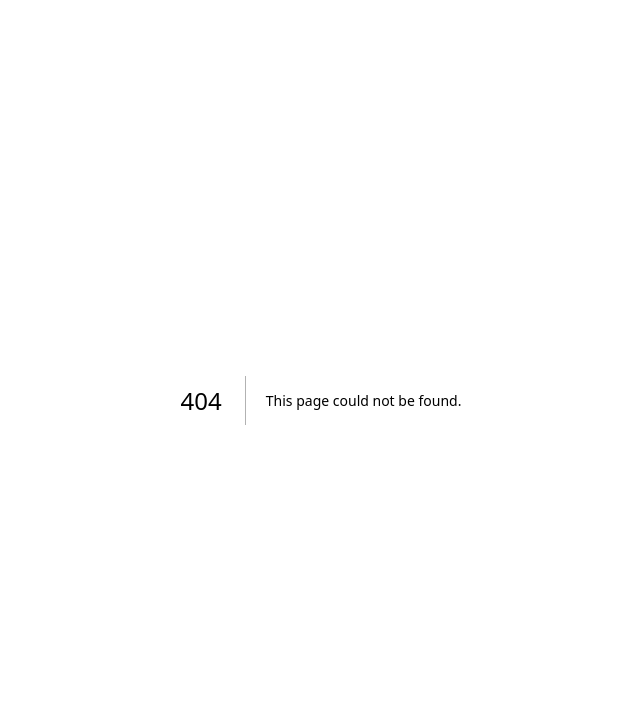
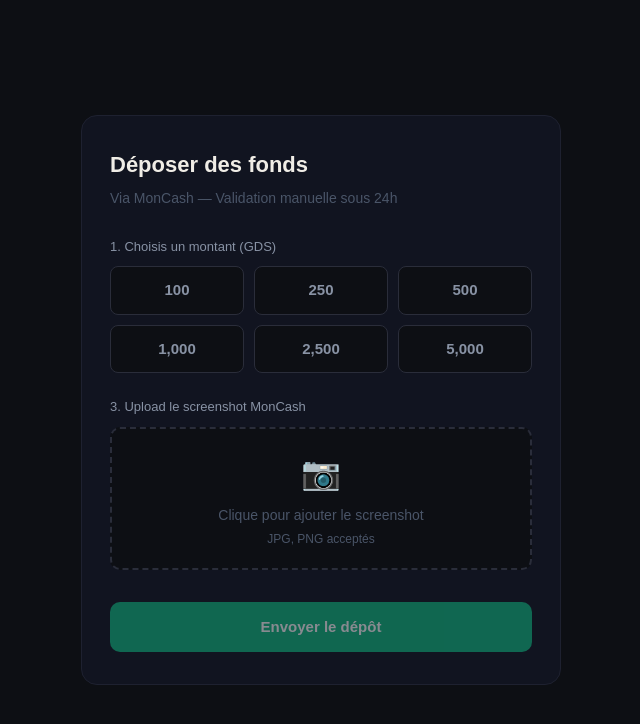
Before and after one commit to infiny4love8/Quiz-arena, a Next.js app: page /depot in a window 1280 px wide. Before the commit this address had no page. Shown: the top 724 px of the page, without its empty margins (319-959 px from the left). Built offline with nearby package versions, Linux system fonts and the light colour scheme; no server answers.

Commit message:
page depotjeu aussi

```diff
--- a/app/dashboard/page.tsx
+++ b/app/dashboard/page.tsx
@@ -140,8 +140,8 @@
           <Link href="/withdraw" className="block px-4 py-3 text-zinc-400 hover:text-yellow-400">
             Retrait
           </Link>
-          <Link href="/leaderboard" className="block px-4 py-3 text-zinc-400 hover:text-yellow-400">
-            Classement
+          <Link href="/depot" className="block px-4 py-3 text-zinc-400 hover:text-yellow-400">
+            Depots
           </Link>
           <Link href="/support" className="block px-4 py-3 text-zinc-400 hover:text-yellow-400">
             Support
--- /dev/null
+++ b/app/depot/page.tsx
@@ -0,0 +1,307 @@
+"use client";
+
+import { useState } from "react";
+import { supabase } from "@/lib/supabase"; // adapte le chemin si besoin
+
+const MONTANTS = [100, 250, 500, 1000, 2500, 5000];
+
+export default function DepotPage() {
+  const [montant, setMontant] = useState<number | null>(null);
+  const [screenshot, setScreenshot] = useState<File | null>(null);
+  const [preview, setPreview] = useState<string | null>(null);
+  const [loading, setLoading] = useState(false);
+  const [done, setDone] = useState(false);
+  const [error, setError] = useState<string | null>(null);
+
+  const handleFile = (e: React.ChangeEvent<HTMLInputElement>) => {
+    const file = e.target.files?.[0];
+    if (!file) return;
+    setScreenshot(file);
+    setPreview(URL.createObjectURL(file));
+    setError(null);
+  };
+
+  const handleSubmit = async () => {
+    setError(null);
+
+    if (!montant) return setError("Choisis un montant.");
+    if (!screenshot) return setError("Ajoute le screenshot MonCash.");
+
+    setLoading(true);
+
+    try {
+      // 1. Récupérer l'user connecté
+      const { data: { user }, error: authError } = await supabase.auth.getUser();
+      if (authError || !user) throw new Error("Tu dois être connecté.");
+
+      // 2. Upload screenshot dans Supabase Storage
+      const ext = screenshot.name.split(".").pop();
+      const path = `${user.id}/${Date.now()}.${ext}`;
+
+      const { error: uploadError } = await supabase.storage
+        .from("screenshots")
+        .upload(path, screenshot);
+
+      if (uploadError) throw new Error("Erreur upload screenshot.");
+
+      // 3. Créer le dépôt en pending
+      const { error: insertError } = await supabase
+        .from("deposits")
+        .insert({
+          user_id: user.id,
+          amount: montant,
+          screenshot_url: path,
+          status: "pending",
+        });
+
+      if (insertError) throw new Error("Erreur enregistrement dépôt.");
+
+      setDone(true);
+    } catch (err: any) {
+      setError(err.message ?? "Une erreur est survenue.");
+    } finally {
+      setLoading(false);
+    }
+  };
+
+  // ---- SUCCÈS ----
+  if (done) {
+    return (
+      <div style={styles.container}>
+        <div style={styles.card}>
+          <div style={{ fontSize: 48, marginBottom: 16 }}>✅</div>
+          <h2 style={styles.title}>Dépôt envoyé !</h2>
+          <p style={styles.subtitle}>
+            Ton dépôt de <strong style={{ color: "#f59e0b" }}>{montant?.toLocaleString()} GDS</strong> est en attente de validation.
+            <br />Les coins seront ajoutés dès confirmation.
+          </p>
+          <button
+            style={styles.btnPrimary}
+            onClick={() => {
+              setDone(false);
+              setMontant(null);
+              setScreenshot(null);
+              setPreview(null);
+            }}
+          >
+            Nouveau dépôt
+          </button>
+        </div>
+      </div>
+    );
+  }
+
+  // ---- FORMULAIRE ----
+  return (
+    <div style={styles.container}>
+      <div style={styles.card}>
+        <h1 style={styles.title}>Déposer des fonds</h1>
+        <p style={styles.subtitle}>Via MonCash — Validation manuelle sous 24h</p>
+
+        {/* ÉTAPE 1 — Montant */}
+        <div style={styles.section}>
+          <label style={styles.label}>1. Choisis un montant (GDS)</label>
+          <div style={styles.grid}>
+            {MONTANTS.map((m) => (
+              <button
+                key={m}
+                onClick={() => setMontant(m)}
+                style={{
+                  ...styles.montantBtn,
+                  ...(montant === m ? styles.montantBtnActive : {}),
+                }}
+              >
+                {m.toLocaleString()}
+              </button>
+            ))}
+          </div>
+        </div>
+
+        {/* ÉTAPE 2 — Instructions */}
+        {montant && (
+          <div style={styles.infoBox}>
+            <p style={{ margin: "0 0 8px 0", fontWeight: 600, color: "#f0ede6" }}>
+              2. Envoie {montant.toLocaleString()} GDS sur MonCash
+            </p>
+            <p style={{ margin: 0, fontSize: 13, color: "#8892a4" }}>
+              Numéro : <strong style={{ color: "#f59e0b", letterSpacing: "0.05em" }}>+509 XX XX XX XX</strong>
+            </p>
+            <p style={{ margin: "6px 0 0", fontSize: 12, color: "#4a5568" }}>
+              Garde ton screenshot après le paiement.
+            </p>
+          </div>
+        )}
+
+        {/* ÉTAPE 3 — Screenshot */}
+        <div style={styles.section}>
+          <label style={styles.label}>3. Upload le screenshot MonCash</label>
+
+          <label style={styles.uploadZone}>
+            <input
+              type="file"
+              accept="image/*"
+              onChange={handleFile}
+              style={{ display: "none" }}
+            />
+            {preview ? (
+              <img
+                src={preview}
+                alt="preview"
+                style={{
+                  width: "100%",
+                  borderRadius: 8,
+                  objectFit: "cover",
+                  maxHeight: 220,
+                }}
+              />
+            ) : (
+              <div style={{ textAlign: "center", color: "#4a5568" }}>
+                <div style={{ fontSize: 32, marginBottom: 8 }}>📷</div>
+                <div style={{ fontSize: 14 }}>Clique pour ajouter le screenshot</div>
+                <div style={{ fontSize: 12, marginTop: 4 }}>JPG, PNG acceptés</div>
+              </div>
+            )}
+          </label>
+
+          {preview && (
+            <button
+              onClick={() => { setScreenshot(null); setPreview(null); }}
+              style={styles.btnGhost}
+            >
+              Changer l'image
+            </button>
+          )}
+        </div>
+
+        {/* ERREUR */}
+        {error && (
+          <div style={styles.errorBox}>{error}</div>
+        )}
+
+        {/* BOUTON ENVOYER */}
+        <button
+          onClick={handleSubmit}
+          disabled={loading || !montant || !screenshot}
+          style={{
+            ...styles.btnPrimary,
+            opacity: (!montant || !screenshot || loading) ? 0.5 : 1,
+            cursor: (!montant || !screenshot || loading) ? "not-allowed" : "pointer",
+          }}
+        >
+          {loading ? "Envoi en cours…" : "Envoyer le dépôt"}
+        </button>
+      </div>
+    </div>
+  );
+}
+
+// ---- STYLES ----
+const styles: Record<string, React.CSSProperties> = {
+  container: {
+    minHeight: "100vh",
+    background: "#0d0f14",
+    display: "flex",
+    alignItems: "center",
+    justifyContent: "center",
+    padding: "24px 16px",
+    fontFamily: "'DM Sans', sans-serif",
+  },
+  card: {
+    background: "#111420",
+    border: "1px solid #1e2130",
+    borderRadius: 16,
+    padding: "32px 28px",
+    width: "100%",
+    maxWidth: 480,
+  },
+  title: {
+    margin: "0 0 6px",
+    fontSize: 22,
+    fontWeight: 700,
+    color: "#f0ede6",
+  },
+  subtitle: {
+    margin: "0 0 28px",
+    fontSize: 14,
+    color: "#4a5568",
+    lineHeight: 1.6,
+  },
+  section: {
+    marginBottom: 24,
+  },
+  label: {
+    display: "block",
+    fontSize: 13,
+    color: "#8892a4",
+    marginBottom: 10,
+    fontWeight: 500,
+  },
+  grid: {
+    display: "grid",
+    gridTemplateColumns: "repeat(3, 1fr)",
+    gap: 10,
+  },
+  montantBtn: {
+    background: "#0d0f14",
+    border: "1px solid #2a2d3a",
+    borderRadius: 8,
+    color: "#8892a4",
+    padding: "12px 8px",
+    fontSize: 15,
+    fontWeight: 600,
+    cursor: "pointer",
+    transition: "all 0.15s",
+  },
+  montantBtnActive: {
+    background: "#1a2a1a",
+    border: "1px solid #10b981",
+    color: "#10b981",
+  },
+  infoBox: {
+    background: "#0a1628",
+    border: "1px solid #1e3a5f",
+    borderRadius: 10,
+    padding: "14px 16px",
+    marginBottom: 24,
+  },
+  uploadZone: {
+    display: "block",
+    background: "#0d0f14",
+    border: "2px dashed #2a2d3a",
+    borderRadius: 10,
+    padding: 20,
+    cursor: "pointer",
+    transition: "border-color 0.15s",
+  },
+  btnPrimary: {
+    width: "100%",
+    background: "#10b981",
+    border: "none",
+    borderRadius: 10,
+    color: "#fff",
+    padding: "14px",
+    fontSize: 15,
+    fontWeight: 700,
+    cursor: "pointer",
+    marginTop: 8,
+  },
+  btnGhost: {
+    background: "transparent",
+    border: "none",
+    color: "#4a5568",
+    fontSize: 12,
+    cursor: "pointer",
+    marginTop: 8,
+    padding: 0,
+    textDecoration: "underline",
+  },
+  errorBox: {
+    background: "#2d0f0f",
+    border: "1px solid #ef444440",
+    borderRadius: 8,
+    padding: "10px 14px",
+    color: "#ef4444",
+    fontSize: 13,
+    marginBottom: 12,
+  },
+};
```
Also changed, not shown: app/coins/page.tsx (deleted).
